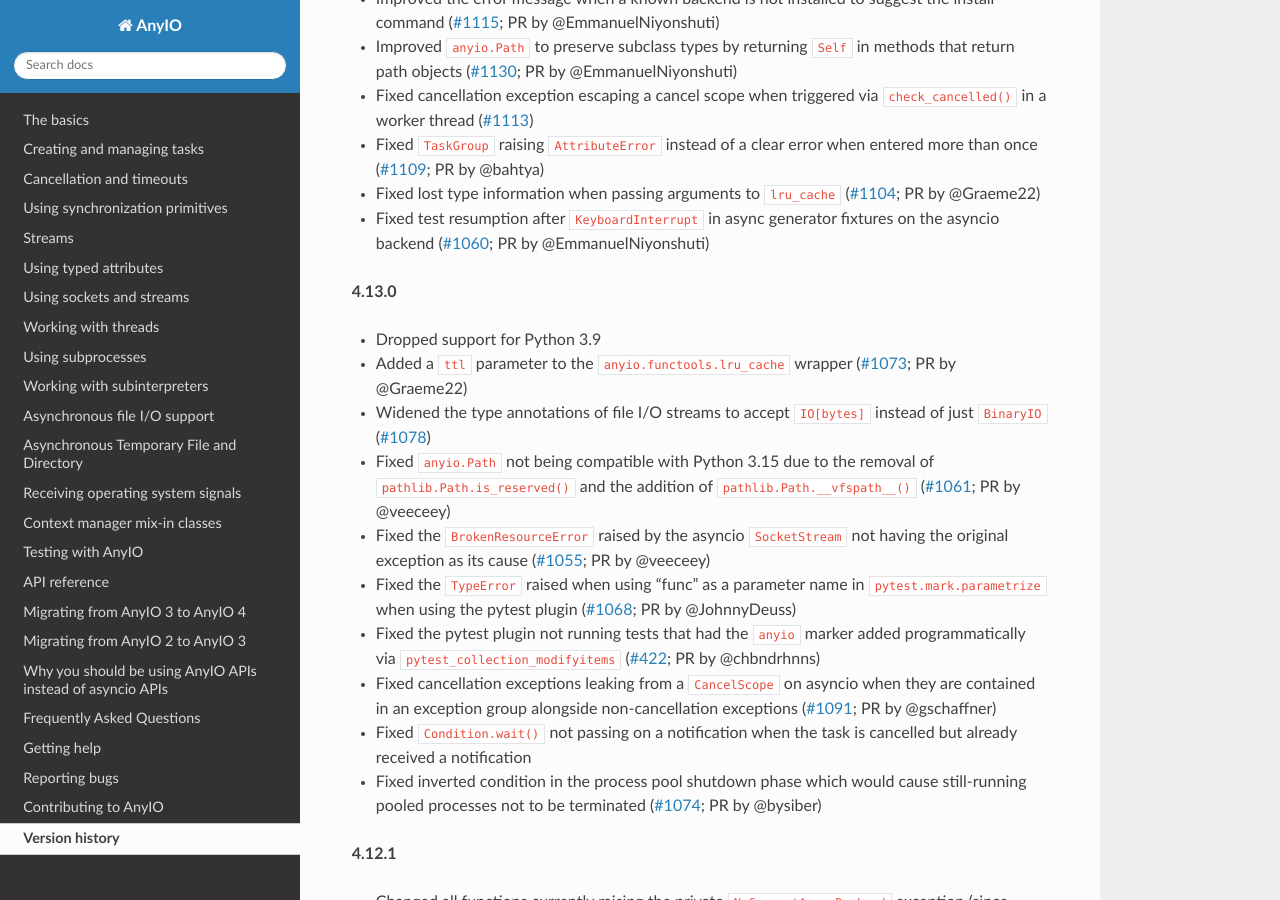
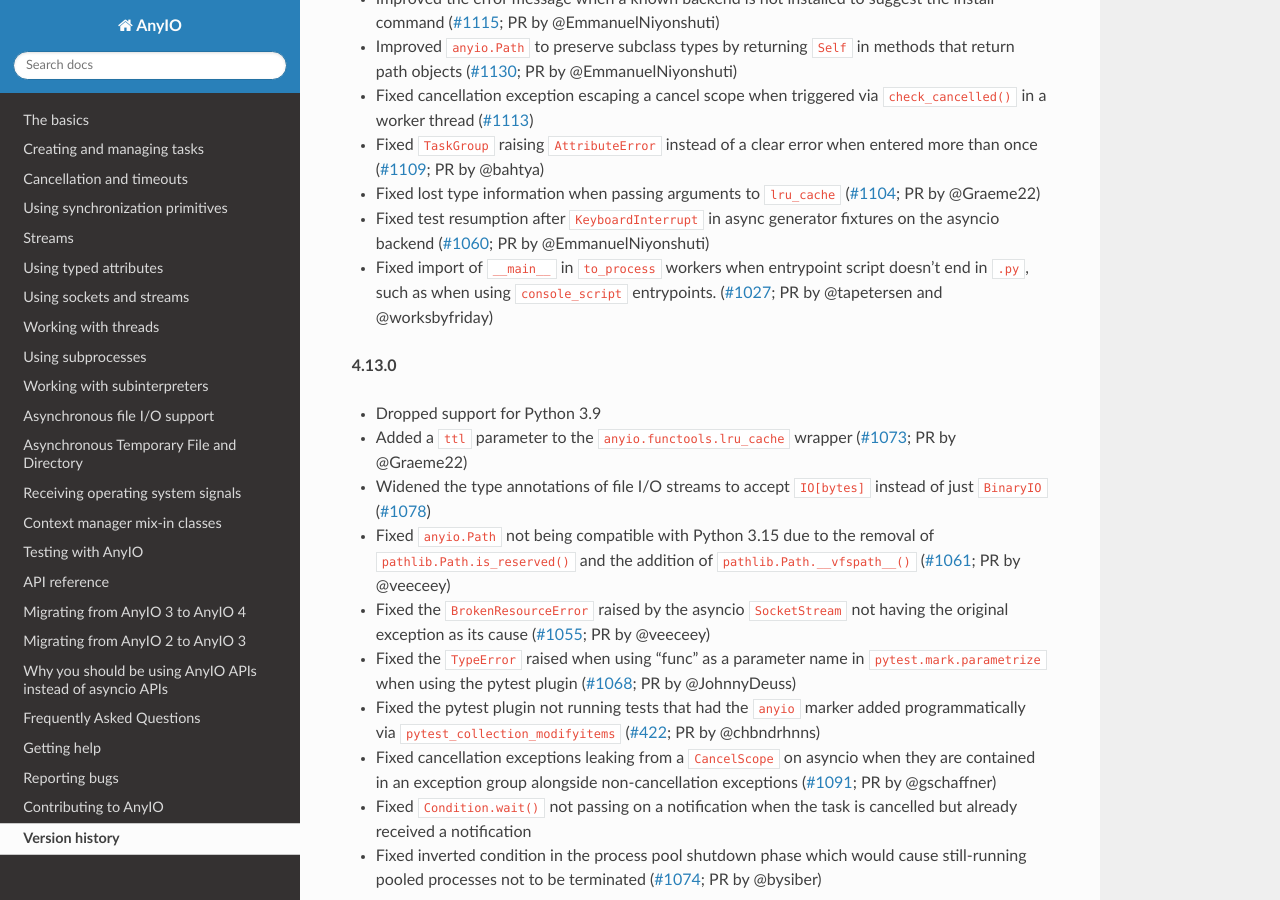
Before and after one commit to agronholm/anyio, a Sphinx documentation site: the page built from docs/versionhistory.rst, in a window 1280 px wide and 900 px high, scrolled down 391 px. Built offline with Sphinx 7.4.7 and the Read the Docs theme 3.1.0, drawn with Linux system fonts in a browser that asks for light colours; the version number could not be read and is left out.

Commit message:
Add update to changelog.

```diff
--- a/docs/versionhistory.rst
+++ b/docs/versionhistory.rst
@@ -29,6 +29,10 @@ This library adheres to `Semantic Versioning 2.0 <http://semver.org/>`_.
 - Fixed test resumption after ``KeyboardInterrupt`` in async generator fixtures on the
   asyncio backend
   (`#1060 <https://github.com/agronholm/anyio/issues/1060>`_; PR by @EmmanuelNiyonshuti)
+- Fixed import of ``__main__`` in ``to_process`` workers when entrypoint script
+  doesn't end in ``.py``, such as when using ``console_script`` entrypoints.
+  (`#1027 <https://github.com/agronholm/anyio/issues/1027>`_; PR by @tapetersen and @worksbyfriday)
+
 
 **4.13.0**
 
```
